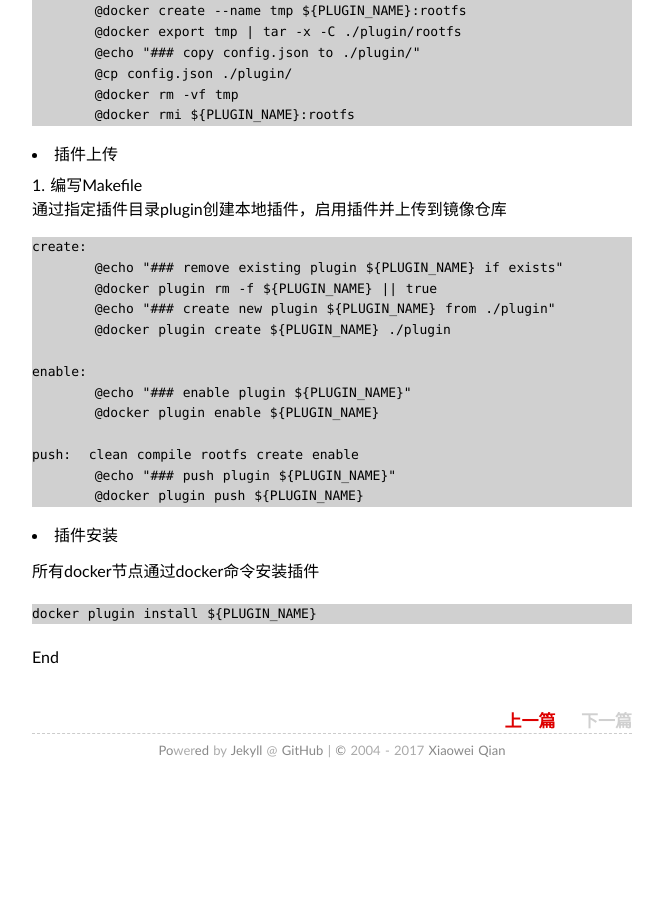
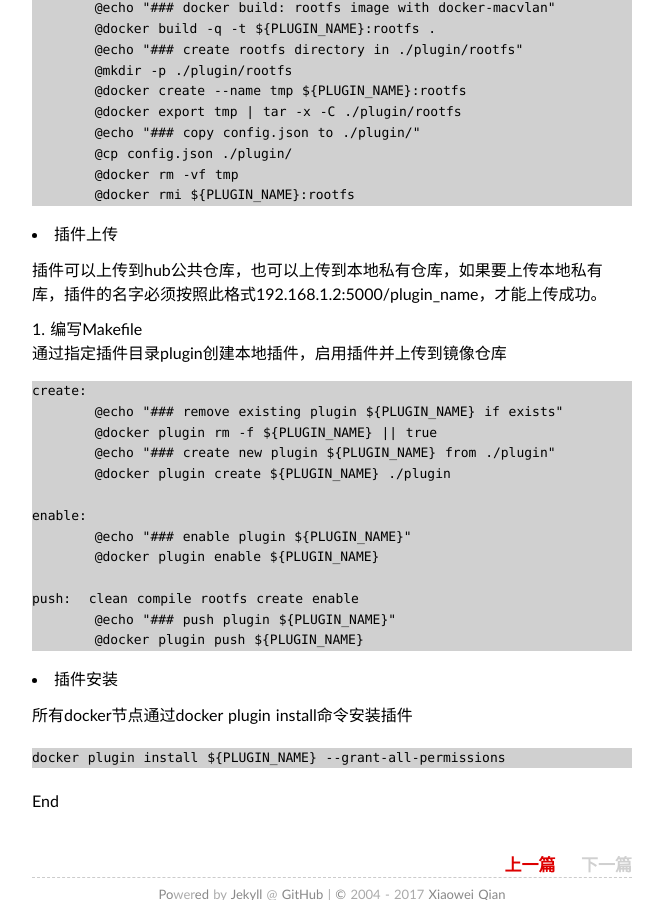
Before and after one commit to XiaoweiQian/note, a Jekyll site: the page built from _posts/2017-03-09-docker-plugin.md, in a window 1280 px wide and 900 px high, scrolled down 2219 px. Shown: the whole window, without its empty margins (308-971 px from the left). Built offline with Jekyll 4.4.1, drawn with Linux system fonts in a browser that asks for light colours; Markdown is read by kramdown in place of the engine named in the settings; before the commit the page ends 3012 px from its top, so only the background shows below that; some of the changed text lies outside the part shown.

Commit message:
update docker pluginv2

````diff
--- a/_posts/2017-03-09-docker-plugin.md
+++ b/_posts/2017-03-09-docker-plugin.md
@@ -21,6 +21,8 @@ Docker pluginV2 管理机制可以使得第三方插件以镜像的方式管理
 推荐使用alpine基础镜像(4M)作为plugin的运行环境，插件制作过程分为如下几个步骤。
 
 * 插件编译
+
+插件编译和插件运行环境必须一致，因此使用alpine作为编译环境。
 
 1. 编写Dockerfile.dev
 若插件基于golang开发，使用golang:1.7.5-alpine3.5基础镜像作为插件编译环境
@@ -56,6 +58,8 @@ compile:
 ```
 
 * 插件打包
+
+一个标准的docker第三方插件必须包含config.json文件和rootfs文件系统。
 
 1. 编写Dockerfile
 以alpine镜像为基础运行环境，把插件可执行文件打包到镜像中
@@ -129,6 +133,8 @@ rootfs:
 
 * 插件上传
 
+插件可以上传到hub公共仓库，也可以上传到本地私有仓库，如果要上传本地私有库，插件的名字必须按照此格式192.168.1.2:5000/plugin_name，才能上传成功。
+
 1. 编写Makefile
 通过指定插件目录plugin创建本地插件，启用插件并上传到镜像仓库
 
@@ -150,10 +156,10 @@ push:  clean compile rootfs create enable
 
 * 插件安装
 
-所有docker节点通过docker命令安装插件
+所有docker节点通过docker plugin install命令安装插件
 
 ```
-docker plugin install ${PLUGIN_NAME}
+docker plugin install ${PLUGIN_NAME} --grant-all-permissions
 ```
 
 End
````
